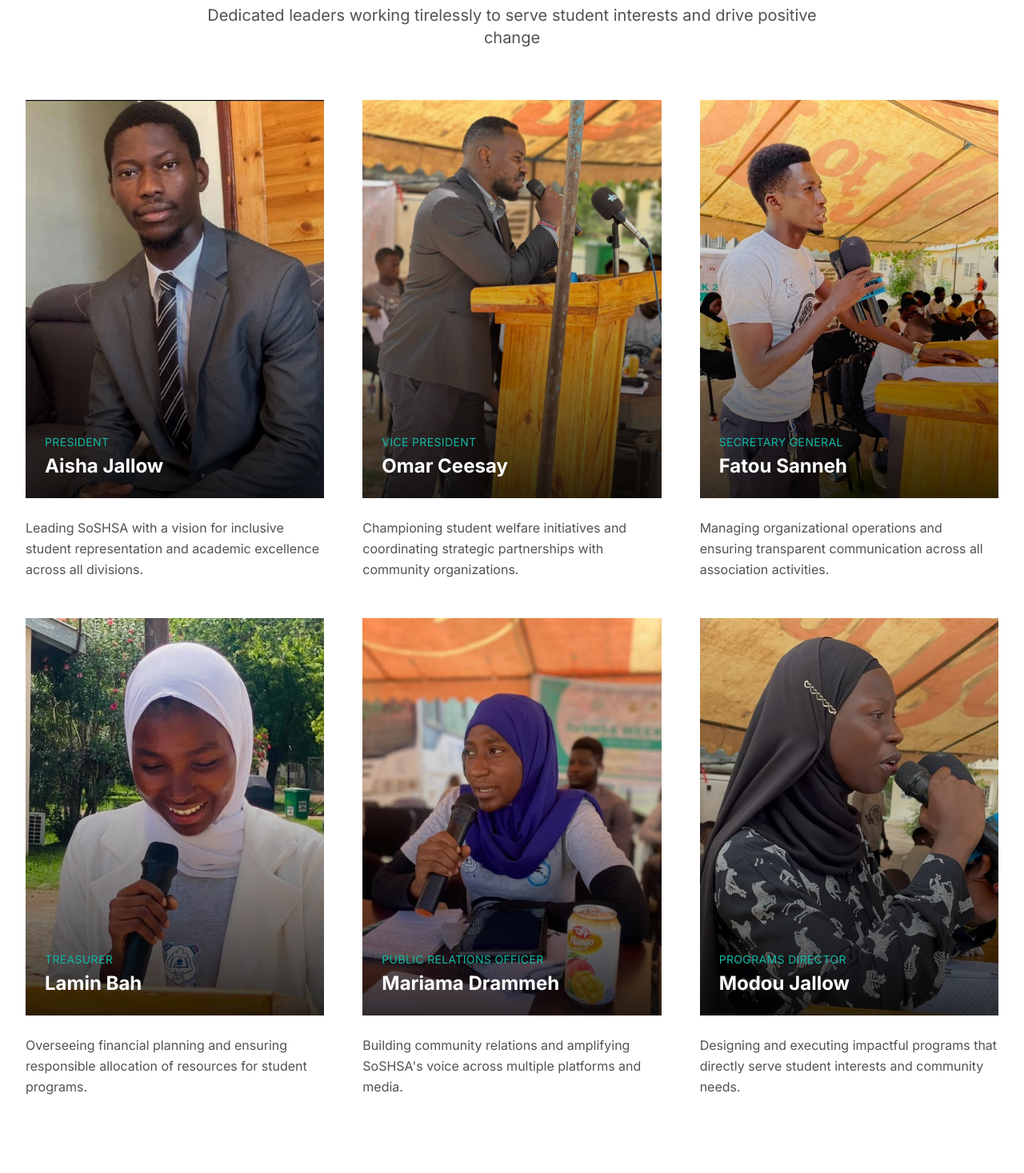
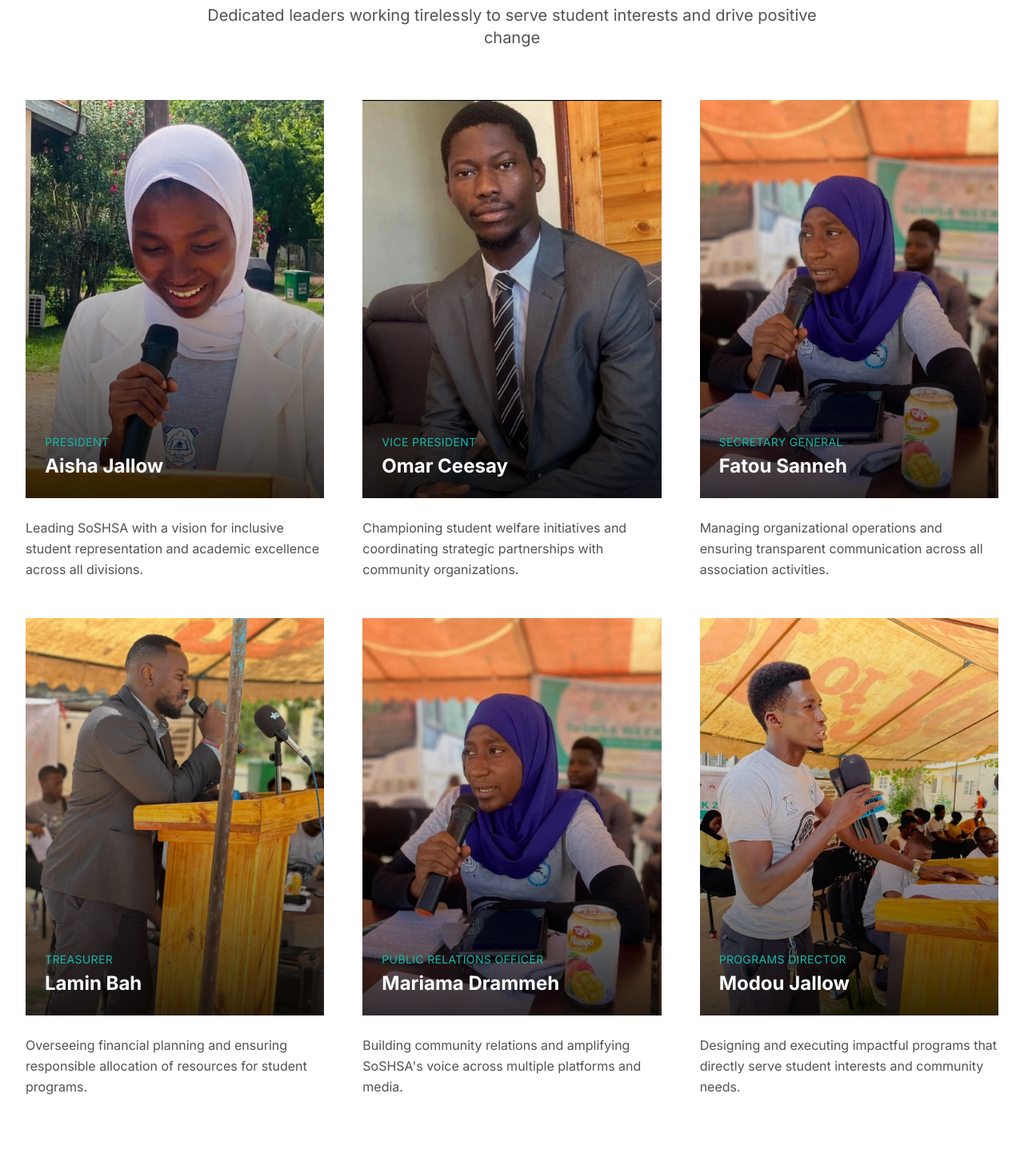
Before and after one commit to GCose/soshsa-website, a Next.js app: page /about in a window 1280 px wide. Shown: the part 6035-7502 px from the top of the page at 80% size. Built offline with nearby package versions, Linux system fonts and the light colour scheme.

Commit message:
Made changes

```diff
--- a/components/website/about/Executives.tsx
+++ b/components/website/about/Executives.tsx
@@ -6,25 +6,25 @@ const Executives = () => {
     {
       name: "Aisha Jallow",
       position: "President",
-      image: "/images/about/exec-1.jpg",
+      image: "/images/about/exec-4.jpg",
       bio: "Leading SoSHSA with a vision for inclusive student representation and academic excellence across all divisions.",
     },
     {
       name: "Omar Ceesay",
       position: "Vice President",
-      image: "/images/about/exec-2.jpg",
+      image: "/images/about/exec-1.jpg",
       bio: "Championing student welfare initiatives and coordinating strategic partnerships with community organizations.",
     },
     {
       name: "Fatou Sanneh",
       position: "Secretary General",
-      image: "/images/about/exec-3.jpg",
+      image: "/images/about/exec-5.jpg",
       bio: "Managing organizational operations and ensuring transparent communication across all association activities.",
     },
     {
       name: "Lamin Bah",
       position: "Treasurer",
-      image: "/images/about/exec-4.jpg",
+      image: "/images/about/exec-2.jpg",
       bio: "Overseeing financial planning and ensuring responsible allocation of resources for student programs.",
     },
     {
@@ -36,7 +36,7 @@ const Executives = () => {
     {
       name: "Modou Jallow",
       position: "Programs Director",
-      image: "/images/about/exec-6.jpg",
+      image: "/images/about/exec-3.jpg",
       bio: "Designing and executing impactful programs that directly serve student interests and community needs.",
     },
   ];
```
